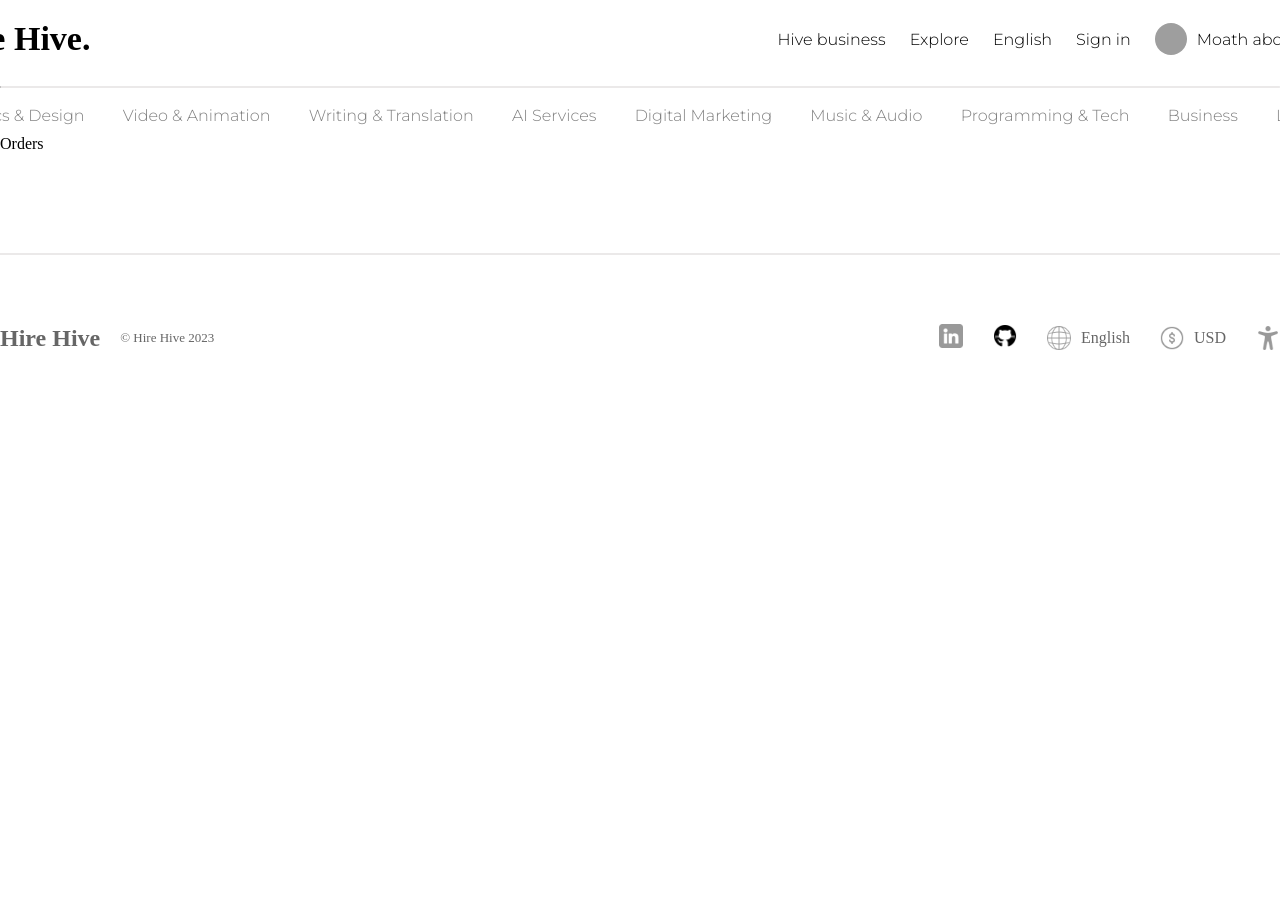
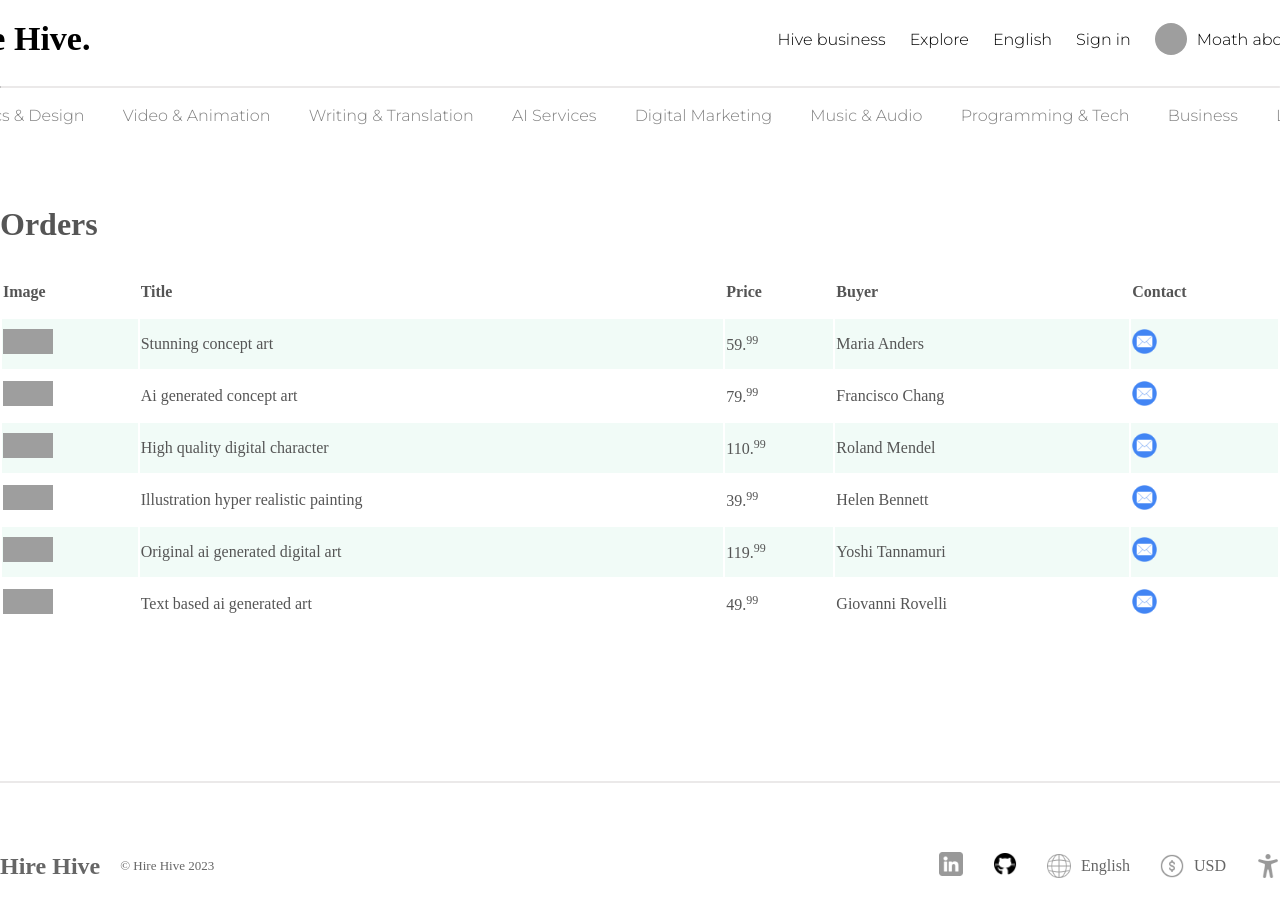
Before and after one commit to moathabdulrazak/hire-hive, a React (Vite) app: page /orders in a window 1280 px wide. Shown: the top 916 px of the page. Before the commit the page ends 800 px from the top, so only its background shows below. Built offline with nearby package versions, Linux system fonts and the light colour scheme; grey boxes are pictures that could not be loaded.

Commit message:
orders and my gigs

```diff
--- a/index.html
+++ b/index.html
@@ -2,7 +2,7 @@
 <html lang="en">
   <head>
     <meta charset="UTF-8" />
-    <link  />
+    <link rel="icon" type="image/svg+xml" href="/vite.svg" />
     <meta name="viewport" content="width=device-width, initial-scale=1.0" />
     <title>Hire Hive</title>
     <link rel="preconnect" href="https://fonts.googleapis.com">
--- a/src/App.jsx
+++ b/src/App.jsx
@@ -13,7 +13,7 @@
 import { Register } from "./pages/register/Register";
 import { Messages } from "./pages/messages/messages";
 import { Message } from "./pages/message/message";
-import { Orders } from "./pages/orders/orders";
+import Orders from "./pages/orders/Orders.jsx";
 
 
 function App() {
--- a/src/pages/orders/Orders.jsx
+++ b/src/pages/orders/Orders.jsx
@@ -1,9 +1,122 @@
+import React from "react";
+import { Link } from "react-router-dom";
+import "./Orders.scss";
 
+const Orders = () => {
+  const currentUser = {
+    id: 1,
+    username: "Anna",
+    isSeller: true,
+  };
 
-import React from 'react'
-import "./Orders.scss"
-export const Orders = () => {
   return (
-    <div>Orders</div>
-  )
-}
+    <div className="orders">
+      <div className="container">
+        <div className="title">
+          <h1>Orders</h1>
+        </div>
+        <table>
+          <tr>
+            <th>Image</th>
+            <th>Title</th>
+            <th>Price</th>
+            {<th>{currentUser.isSeller ? "Buyer" : "Seller"}</th>}
+            <th>Contact</th>
+          </tr>
+          <tr>
+            <td>
+              <img
+                className="image"
+                src="https://images.pexels.com/photos/270408/pexels-photo-270408.jpeg?auto=compress&cs=tinysrgb&w=1600"
+                alt=""
+              />
+            </td>
+            <td>Stunning concept art</td>
+            <td>59.<sup>99</sup></td>
+            <td>Maria Anders</td>
+            <td>
+              <img className="message" src="./img/message.png" alt="" />
+            </td>
+          </tr>
+          <tr>
+            <td>
+              <img
+                className="image"
+                src="https://images.pexels.com/photos/270408/pexels-photo-270408.jpeg?auto=compress&cs=tinysrgb&w=1600"
+                alt=""
+              />
+            </td>
+            <td>Ai generated concept art</td>
+            <td>79.<sup>99</sup></td>
+            <td>Francisco Chang</td>
+            <td>
+              <img className="message" src="./img/message.png" alt="" />
+            </td>
+          </tr>
+          <tr>
+            <td>
+              <img
+                className="image"
+                src="https://images.pexels.com/photos/270408/pexels-photo-270408.jpeg?auto=compress&cs=tinysrgb&w=1600"
+                alt=""
+              />
+            </td>
+            <td>High quality digital character</td>
+            <td>110.<sup>99</sup></td>
+            <td>Roland Mendel</td>
+            <td>
+              <img className="message" src="./img/message.png" alt="" />
+            </td>
+          </tr>
+          <tr>
+            <td>
+              <img
+                className="image"
+                src="https://images.pexels.com/photos/270408/pexels-photo-270408.jpeg?auto=compress&cs=tinysrgb&w=1600"
+                alt=""
+              />
+            </td>
+            <td>Illustration hyper realistic painting</td>
+            <td>39.<sup>99</sup></td>
+            <td>Helen Bennett</td>
+            <td>
+              <img className="message" src="./img/message.png" alt="" />
+            </td>
+          </tr>
+          <tr>
+            <td>
+              <img
+                className="image"
+                src="https://images.pexels.com/photos/270408/pexels-photo-270408.jpeg?auto=compress&cs=tinysrgb&w=1600"
+                alt=""
+              />
+            </td>
+            <td>Original ai generated digital art</td>
+            <td>119.<sup>99</sup></td>
+            <td>Yoshi Tannamuri</td>
+            <td>
+              <img className="message" src="./img/message.png" alt="" />
+            </td>
+          </tr>
+          <tr>
+            <td>
+              <img
+                className="image"
+                src="https://images.pexels.com/photos/270408/pexels-photo-270408.jpeg?auto=compress&cs=tinysrgb&w=1600"
+                alt=""
+              />
+            </td>
+            <td>Text based ai generated art</td>
+            <td>49.<sup>99</sup></td>
+            <td>Giovanni Rovelli</td>
+            <td>
+              <img className="message" src="./img/message.png" alt="" />
+            </td>
+          </tr>
+        </table>
+      </div>
+    </div>
+  );
+};
+
+export default Orders;
--- a/src/pages/orders/Orders.scss
+++ b/src/pages/orders/Orders.scss
@@ -0,0 +1,55 @@
+.orders {
+  display: flex;
+  justify-content: center;
+  color: #555;
+
+  .container {
+    width: 1400px;
+    padding: 50px 0px;
+
+    .title {
+      display: flex;
+      justify-content: space-between;
+
+      button {
+        background-color: #1dbf73;
+        color: white;
+        font-weight: 500;
+        border: none;
+        padding: 10px;
+        cursor: pointer;
+      }
+    }
+
+    table {
+      width: 100%;
+
+      tr {
+        height: 50px;
+        th {
+          text-align: left;
+        }
+        td {
+
+          sup{
+            font-size: 12px;
+          }
+
+          .image {
+            width: 50px;
+            height: 25px;
+            object-fit: cover;
+          }
+
+          .message {
+            width: 25px;
+            cursor: pointer;
+          }
+        }
+        &:nth-child(even) {
+          background-color: #1dbf730f;
+        }
+      }
+    }
+  }
+}
```
Also changed, not shown: public/img/message.png (added).
